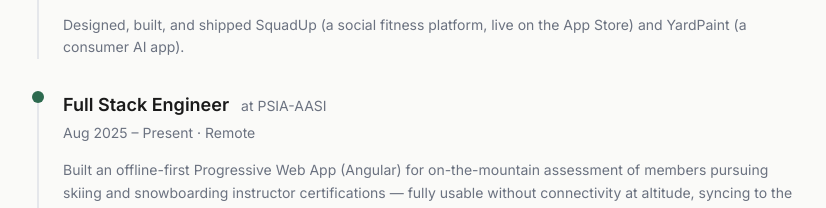
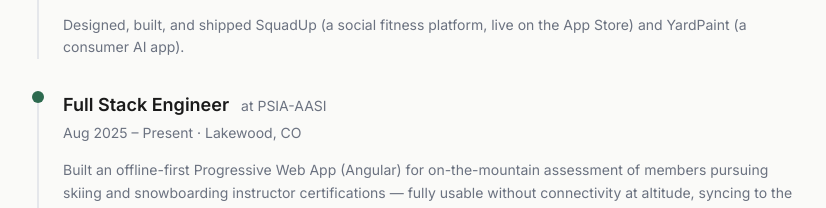
Before and after one commit to nlaratta/noahlaratta, a Next.js app: page /about in a window 1280 px wide. Shown: the part 1060-1268 px from the top of the page, without its empty margins (227-1053 px from the left). Built offline with nearby package versions, Linux system fonts and the light colour scheme; a web font is replaced by a local one.

Commit message:
Set PSIA-AASI location to Lakewood, CO
Co-Authored-By: Claude Opus 4.8 <noreply@anthropic.com>

```diff
--- a/pages/about.tsx
+++ b/pages/about.tsx
@@ -37,7 +37,7 @@ const experiences = [
     role: 'Full Stack Engineer',
     org: 'PSIA-AASI',
     period: 'Aug 2025 – Present',
-    location: 'Remote',
+    location: 'Lakewood, CO',
     bullets: [
       'Built an offline-first Progressive Web App (Angular) for on-the-mountain assessment of members pursuing skiing and snowboarding instructor certifications — fully usable without connectivity at altitude, syncing to the backend when back online.',
       'Designed and shipped a member event self-cancellation and refund service end to end (Angular + .NET), with tiered refunds based on days until the event, integrated with the in-house association management system (AMS).',
```
